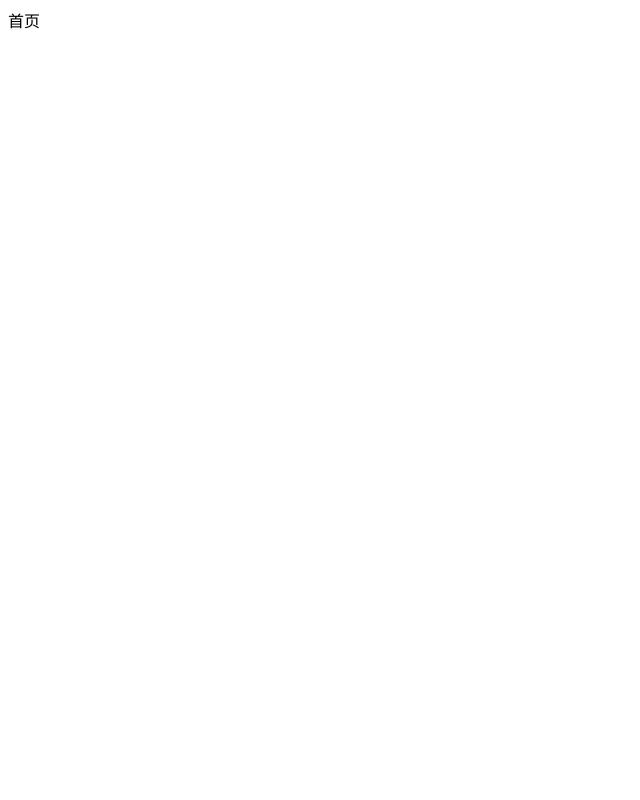
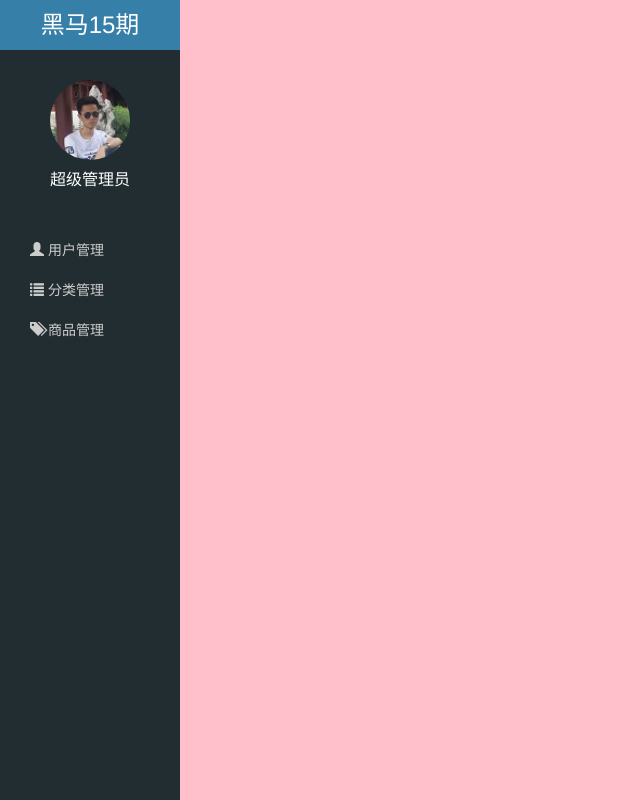
Before and after one commit to zhp101zhp/letao, a website: page public/admin/index.html in a window 1280 px wide. Shown: the whole page, without its empty margins (0-640 px from the left). Drawn offline with Linux system fonts and the light colour scheme.

Commit message:
侧边栏静态页完成

```diff
--- a/public/admin/css/common.css
+++ b/public/admin/css/common.css
@@ -1,5 +1,16 @@
 @charset "UTF-8";
 
+html,body{
+  height: 100%;
+}
+
+/* 样式初始化 */
+
+*{
+  margin: 0;
+  padding: 0;
+  list-style: none;
+}
 .bg_body {
     background-color: #222d32;
   }
@@ -11,3 +22,72 @@
   .panel h4 {
     text-align: center;
   }
+
+  a:link, a:visited, a:hover, a:actived{
+    text-decoration: none;
+  }
+  a{
+    text-decoration: none;
+  }
+
+  /* 首页样式设置 */
+  .lt-aside{
+    height: 100%;
+    width: 180px;
+    background-color: #222d32;
+
+    position: absolute;
+    left: 0;
+    top: 0;
+  }
+  .lt-aside .brander a{
+    height: 50px;
+    line-height: 50px;
+    width: 180px;
+    display: block;
+    background-color: #367fa9;
+    text-align: center;
+    color:#fff;
+    text-decoration: none;
+    font-size: 24px;
+  }
+
+  .lt-aside .user{
+    width: 180px;
+    height: 150px;
+  }
+
+  .lt-aside .user img{
+    width: 80px;
+    height: 80px;
+    display: block;
+    border-radius: 50%;
+    margin: 30px auto 0;
+  }
+  .lt-aside .user p{
+    color: #fff;
+    font-size: 16px;
+    text-align: center;
+    height: 40px;
+    line-height: 40px;
+  }
+
+  .lt-aside .nav a {
+    display: block;
+    height: 40px;
+    line-height: 40px;
+    color:#ccc;
+    padding-left: 30px;
+    /* 加padding 盒子变大 和模型内减 */
+    box-sizing:border-box;
+
+  }
+
+
+  /* 主体部分 */
+
+  .lt-main{
+    height: 100%;
+    width: 100%;
+    background-color: pink;
+  }
--- a/public/admin/index.html
+++ b/public/admin/index.html
@@ -4,9 +4,56 @@
     <meta charset="UTF-8">
     <meta name="viewport" content="width=device-width, initial-scale=1.0">
     <meta http-equiv="X-UA-Compatible" content="ie=edge">
-    <title>Document</title>
+    <title>系统管理-首页</title>
+    <!-- 引包 -->
+    <link rel="stylesheet" href="lib/bootstrap/css/bootstrap.css">
+    <link rel="stylesheet" href="lib/bootstrap-validator/css/bootstrapValidator.css">
+    <link rel="stylesheet" href="lib/nprogress/nprogress.css">
+    <link rel="stylesheet" href="css/common.css">
+
+
 </head>
 <body>
-    首页
+   <div class="lt-aside">
+       <div class="brander">
+           <!-- 点击文字跳转到首页 -->
+           <a href="index.html">黑马15期</a>
+       </div>
+       <div class="user">
+           <img src="images/default.jpg" alt="">
+           <p>超级管理员</p>
+       </div>
+       <div class="nav">
+           <ul>
+               <li>
+                    <!-- 字体图标 span-->
+                   <a href="user.html"> <span class="glyphicon glyphicon-user"></span>  用户管理</a>
+               </li>
+
+               <li>
+                    <!-- 字体图标 span-->
+                   <a href="javascript:;"> <span class="glyphicon glyphicon-list"></span> 分类管理</a>
+               </li>
+
+               <li>
+                    <!-- 字体图标 span-->
+                   <a href="product.html"> <span class="glyphicon glyphicon-tags"></span>  商品管理</a>
+               </li>
+           </ul>
+       </div>
+   </div>
+
+   <div class="lt-main">
+
+   </div>
+
+
+   <!-- 引入js核心包 -->
+   <script src="lib/jquery/jquery.js"></script>
+   <script src="lib/bootstrap/js/bootstrap.js"></script>
+   <script src="lib/bootstrap-validator/js/bootstrapValidator.js"></script>
+   <script src="lib/nprogress/nprogress.js"></script>
+   <script src="js/common.js"></script>
+   <script src="js/index.js"></script>
 </body>
 </html>
--- a/public/admin/js/common.js
+++ b/public/admin/js/common.js
@@ -0,0 +1,19 @@
+
+// 入口函数
+$(function(){
+
+    // ajax全局事件处理  .ajaxStart()发送  .ajaxStop()结束  .ajaxSuccess()成功
+
+    $(document).ajaxStart(function(){
+        //console.log("赫赫");
+        // 开启进度条
+        NProgress.start();
+    })
+
+    $(document).ajaxStop(function(){
+        //console.log("呵呵呵");
+        //结束进度条
+        NProgress.done();
+    })
+
+})
```
Also changed, not shown: public/admin/login.html (+2 -0 lines), public/admin/js/index.js (added).
